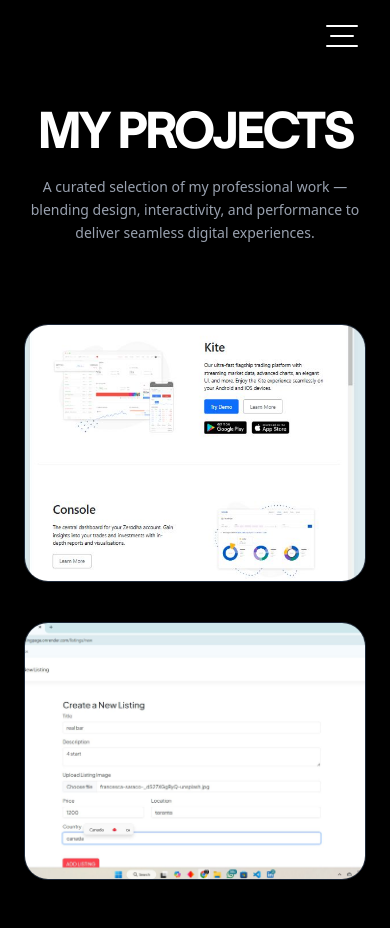
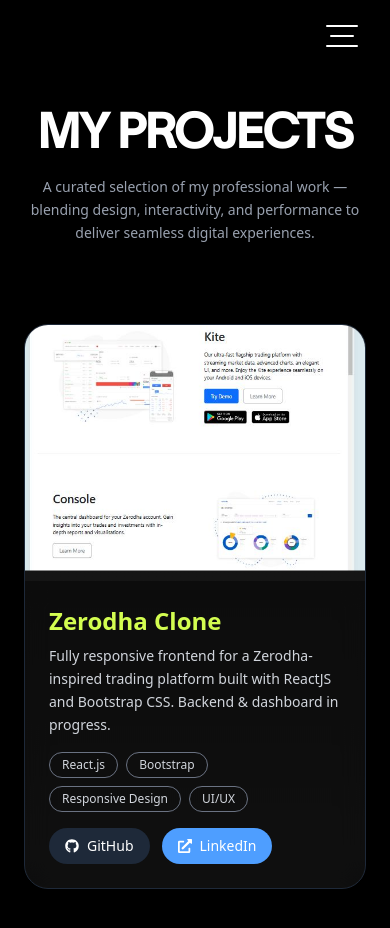
Before and after one commit to Singhayush13/Ayush-Portfolio, a React (Vite) app: page /projects in a window 390 px wide. Shown: the top 928 px of the page. Built offline with nearby package versions, Linux system fonts and the light colour scheme.

Commit message:
Updated Project component with professional hover effects and animations

```diff
--- a/src/components/projects/ProjectCard.jsx
+++ b/src/components/projects/ProjectCard.jsx
@@ -1,6 +1,6 @@
 // src/components/projects/ProjectCard.jsx
 import React, { useState, useEffect, useRef } from "react";
-import { FaGithub, FaLinkedin } from "react-icons/fa";
+import { FaGithub, FaExternalLinkAlt } from "react-icons/fa";
 
 const ProjectCard = ({ images, title, description, githubLink, demoLink, techStack = [] }) => {
   const [currentImage, setCurrentImage] = useState(0);
@@ -9,24 +9,26 @@
   useEffect(() => {
     if (images.length > 1) {
       intervalRef.current = setInterval(() => {
-        setCurrentImage(prev => (prev + 1) % images.length);
-      }, 2000);
+        setCurrentImage((prev) => (prev + 1) % images.length);
+      }, 2500);
     }
     return () => clearInterval(intervalRef.current);
   }, [images]);
 
   return (
-    <div className="group relative overflow-hidden rounded-3xl shadow-lg hover:shadow-[0_0_80px_rgba(211,253,80,0.4)] transition-all duration-500 bg-gradient-to-b from-[#111111] to-[#1a1a1a] border border-gray-800">
+    <div className="relative flex flex-col rounded-3xl overflow-hidden shadow-lg bg-gradient-to-b from-[#111] to-[#1a1a1a] border border-gray-800 transform hover:scale-[1.02] transition-all duration-500">
       {/* Project Image */}
-      <img
-        src={images[currentImage]}
-        alt={title}
-        className="w-full h-64 md:h-72 object-cover transform group-hover:scale-110 transition-transform duration-700"
-      />
+      <div className="overflow-hidden relative">
+        <img
+          src={images[currentImage]}
+          alt={title}
+          className="w-full h-64 md:h-72 object-cover transform hover:scale-110 transition-transform duration-700"
+        />
+      </div>
 
-      {/* Overlay */}
-      <div className="absolute inset-0 bg-black/75 opacity-0 group-hover:opacity-100 transition-opacity duration-500 flex flex-col justify-between p-6">
-        {/* Project Info */}
+      {/* Project Content (always visible) */}
+      <div className="p-6 flex flex-col flex-1 justify-between backdrop-blur-md bg-black/40">
+        {/* Title & Description */}
         <div>
           <h3 className="text-2xl md:text-3xl font-bold text-[#D3FD50] mb-2 text-shadow-neon">
             {title}
@@ -36,7 +38,7 @@
           </p>
         </div>
 
-        {/* Tech Stack Tags */}
+        {/* Tech Stack */}
         {techStack.length > 0 && (
           <div className="flex flex-wrap gap-2 mt-4">
             {techStack.map((tech) => (
@@ -69,7 +71,7 @@
               rel="noopener noreferrer"
               className="flex items-center gap-2 px-4 py-2 bg-[#4E9EFF] hover:bg-[#3a7be0] text-white rounded-full text-sm md:text-base transition-all"
             >
-              <FaLinkedin /> LinkedIn / Demo
+              <FaExternalLinkAlt /> LinkedIn
             </a>
           )}
         </div>
--- a/src/pages/Projects.jsx
+++ b/src/pages/Projects.jsx
@@ -17,7 +17,7 @@
         "Fully responsive frontend for a Zerodha-inspired trading platform built with ReactJS and Bootstrap CSS. Backend & dashboard in progress.",
       githubLink: "https://github.com/Singhayush13/Zerodha-Clone-",
       demoLink:
-        "https://www.linkedin.com/posts/singhayush1356_webdevelopment-nodejs-mongodb-activity-7268690751780245504-WQZY?utm_source=share&utm_medium=member_desktop&rcm=ACoAAEvghNgBvYSuCZ5WKPx03EgDmZsZAijdSoc",
+        "https://www.linkedin.com/posts/singhayush1356_webdevelopment-nodejs-mongodb-activity-7268690751780245504-WQZY?utm_source=share&utm_medium=member_desktop",
       techStack: ["React.js", "Bootstrap", "Responsive Design", "UI/UX"],
     },
     {
@@ -31,7 +31,7 @@
         "Listing management platform for admins and users, featuring secure authentication, CRUD operations, Cloudinary image uploads, and responsive UI.",
       githubLink: "https://github.com/Singhayush13/WanderLust",
       demoLink:
-        "https://www.linkedin.com/posts/singhayush1356_webdevelopment-nodejs-mongodb-activity-7253734090841972736--kfK?utm_source=share&utm_medium=member_desktop&rcm=ACoAAEvghNgBvYSuCZ5WKPx03EgDmZsZAijdSoc",
+        "https://www.linkedin.com/posts/singhayush1356_webdevelopment-nodejs-mongodb-activity-7253734090841972736--kfK",
       techStack: [
         "Node.js",
         "Express.js",
@@ -66,7 +66,7 @@
         "For more mini projects and experiments, visit my GitHub and LinkedIn.",
       githubLink: "https://github.com/Singhayush13",
       demoLink:
-        "https://www.linkedin.com/in/singhayush1356?utm_source=share&utm_campaign=share_via&utm_content=profile&utm_medium=android_app",
+        "https://www.linkedin.com/in/singhayush1356",
       techStack: [],
     },
   ];
@@ -77,8 +77,8 @@
     gsap.utils.toArray(".project-card").forEach((card, i) => {
       gsap.from(card, {
         opacity: 0,
-        y: 80,
-        scale: 0.95,
+        y: 50,
+        scale: 0.9,
         duration: 1,
         ease: "power3.out",
         scrollTrigger: {
@@ -87,6 +87,18 @@
           toggleActions: "play none none reverse",
         },
         delay: i * 0.1,
+      });
+    });
+
+    // Parallax effect on images
+    gsap.utils.toArray(".project-card img").forEach((img) => {
+      gsap.to(img, {
+        yPercent: -10,
+        ease: "none",
+        scrollTrigger: {
+          trigger: img,
+          scrub: true,
+        },
       });
     });
   }, []);
@@ -108,14 +120,7 @@
       <div className="mt-20 grid gap-10 sm:grid-cols-2 lg:grid-cols-3">
         {projects.map((project, idx) => (
           <div key={idx} className="project-card">
-            <ProjectCard
-              images={project.images}
-              title={project.title}
-              description={project.description}
-              githubLink={project.githubLink}
-              demoLink={project.demoLink}
-              techStack={project.techStack}
-            />
+            <ProjectCard {...project} />
           </div>
         ))}
       </div>
```
